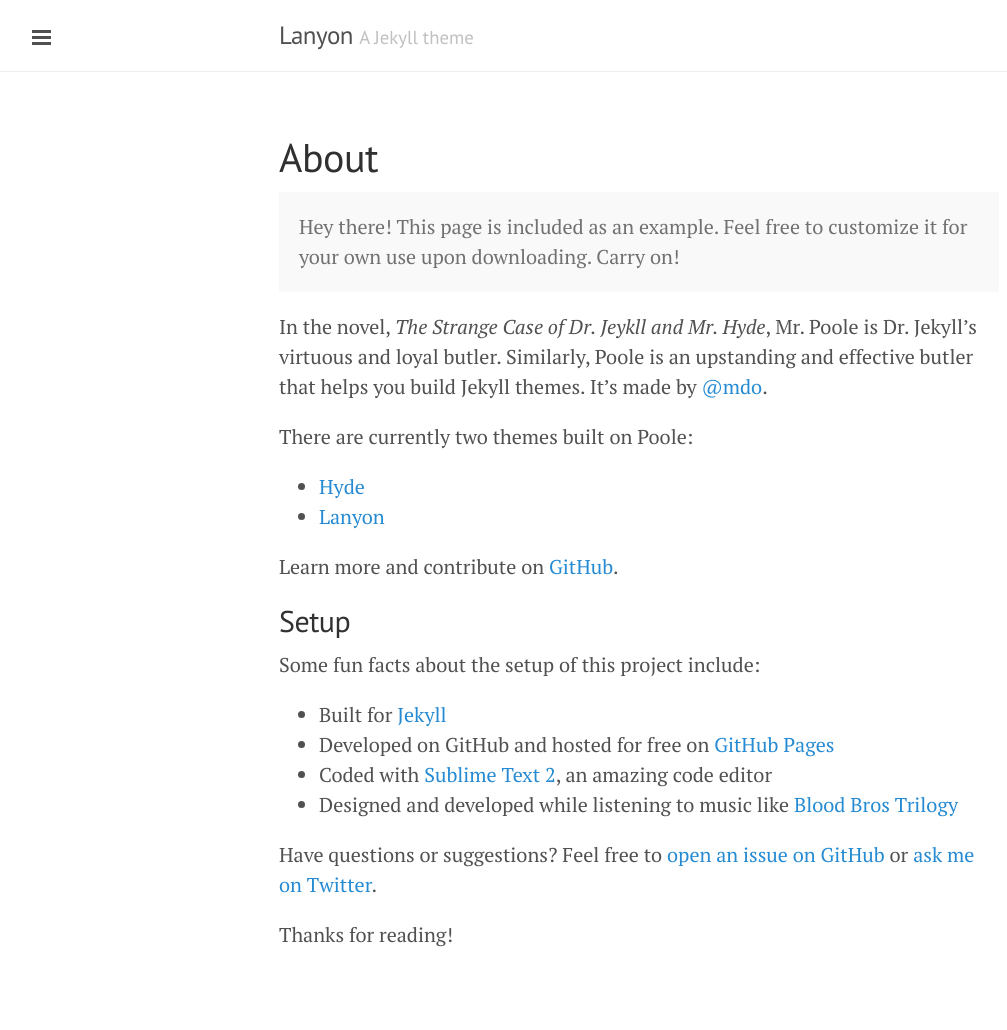
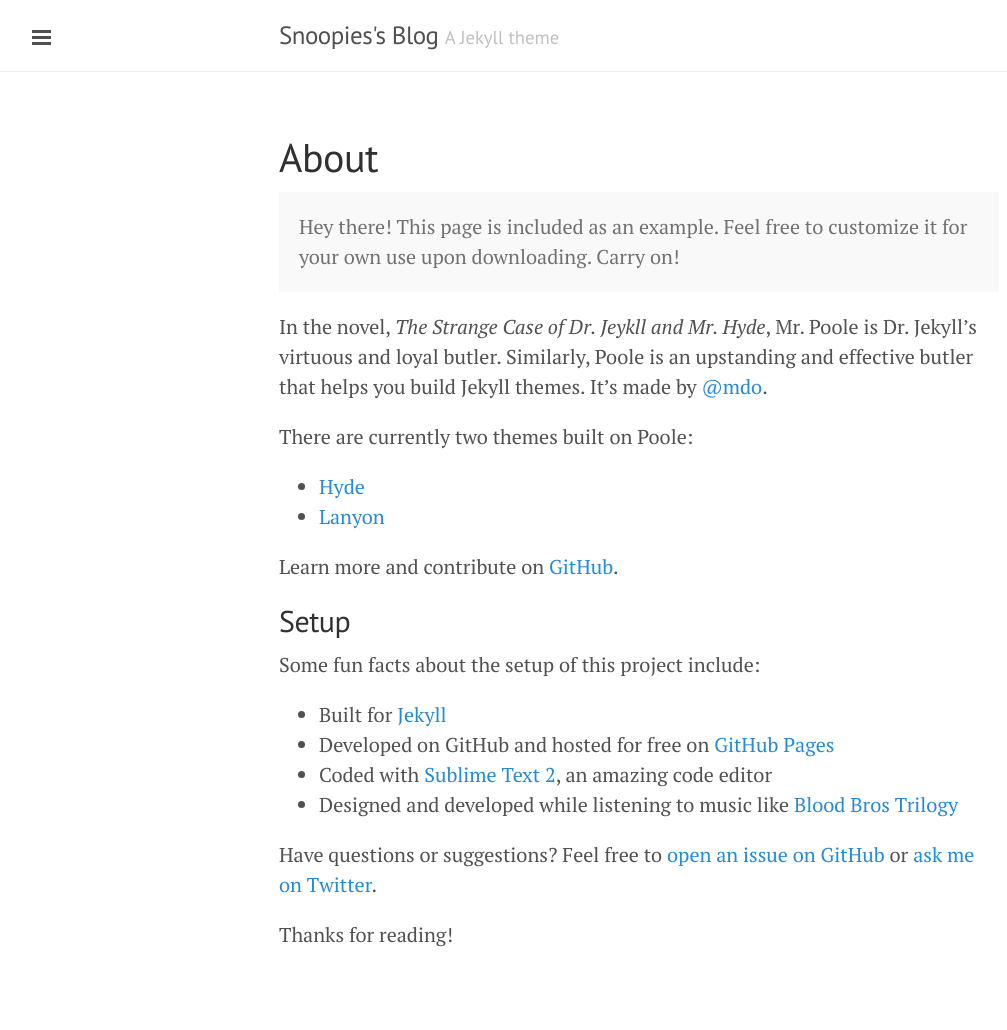
Before and after one commit to snoopies/blog, a Jekyll site: the page built from about.md, in a window 1280 px wide. Shown: the whole page, without its empty margins (1-1008 px from the left). Built offline with Jekyll 4.4.1, drawn with Linux system fonts in a browser that asks for light colours.

Commit message:
jekyll-blog

```diff
--- a/_config.yml
+++ b/_config.yml
@@ -5,7 +5,7 @@ permalink:           pretty
 #relative_permalinks: true
 
 # Setup
-title:               Lanyon
+title:               Snoopies's Blog
 tagline:             'A Jekyll theme'
 description:         'A reserved <a href="http://jekyllrb.com" target="_blank">Jekyll</a> theme that places the utmost gravity on content with a hidden drawer. Made by <a href="https://twitter.com/mdo" target="_blank">@mdo</a>.'
 url:                 http://lanyon.getpoole.com
```
